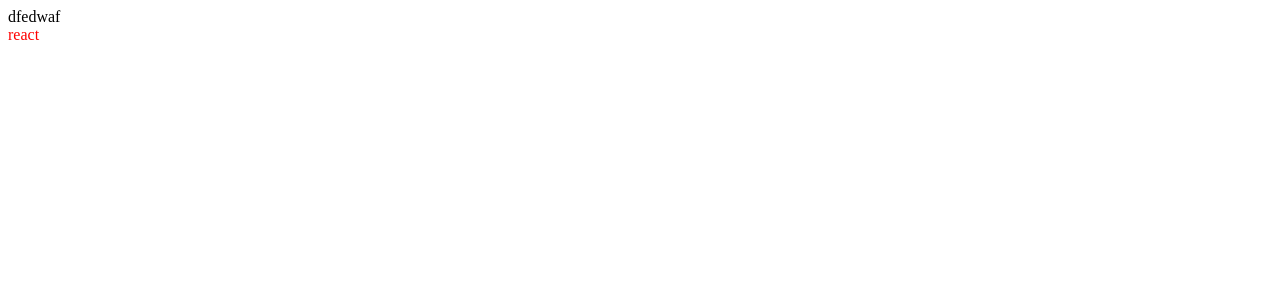
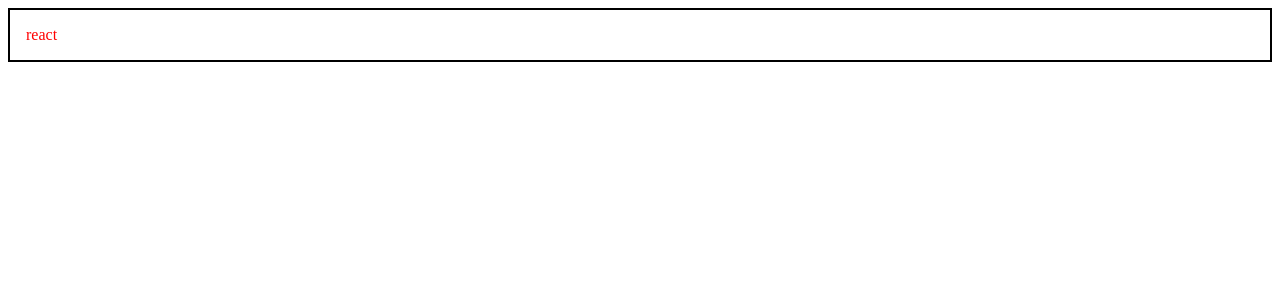
Before and after one commit to hackertaco/again-react, a React (Create React App) app: page / in a window 1280 px wide. Shown: the top 300 px of the page. Built offline with nearby package versions, Linux system fonts and the light colour scheme; the HTML template or start-up script is replaced by a standard one.

Commit message:
feat: ⚡props.children

```diff
--- a/src/App.js
+++ b/src/App.js
@@ -1,11 +1,13 @@
 import React from "react";
 import Hello from "./Hello";
+import Wrapper from "./Wrapper";
 
 function App() {
   return (
     <div className="App">
-      dfedwaf
-      <Hello name="react" color="red" />
+      <Wrapper>
+        <Hello name="react" color="red" />
+      </Wrapper>
     </div>
   );
 }
--- /dev/null
+++ b/src/Wrapper.js
@@ -0,0 +1,9 @@
+import React from "react";
+
+export default function Wrapper({ children }) {
+  const style = {
+    border: "2px solid black",
+    padding: "16px",
+  };
+  return <div style={style}>{children}</div>;
+}
```
